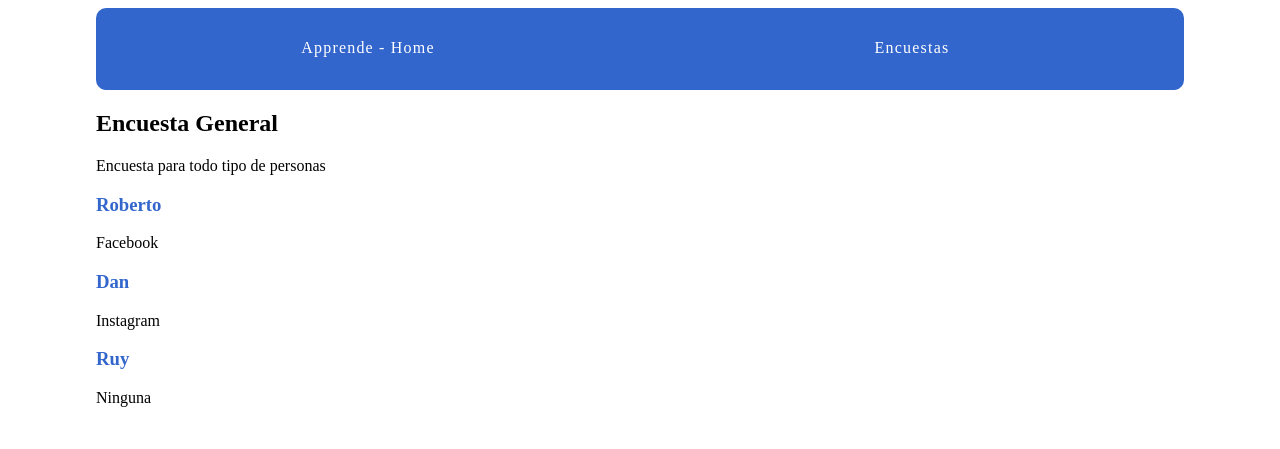
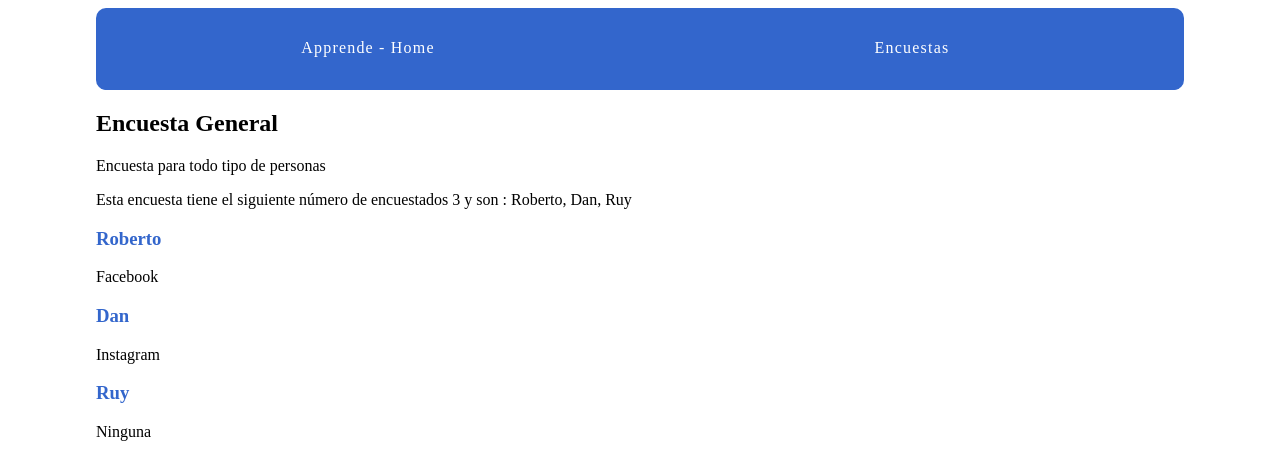
Before and after one commit to jrobertogcing/encuestasApp, a Django app: page /encuestas/1/ in a window 1280 px wide. Shown: the top 449 px of the page. Run offline with Django 3.2, Linux system fonts and the light colour scheme; data comes from the database, SQL or seed files in the repository; both versions use the stored data as it was after the commit.

Commit message:
Se agrega filtro sencillo prueba.

```diff
--- a/encuestas/menuUno/templates/encuestas/detalle_encuesta.html
+++ b/encuestas/menuUno/templates/encuestas/detalle_encuesta.html
@@ -7,6 +7,7 @@
 <article>
     <h2>{{ encuesta.title }}</h2>
     {{ encuesta.description}}
+    <p>Esta encuesta tiene el siguiente número de encuestados {{ encuesta.persona_set.count }} y son : {{ encuesta.persona_set.all|join:", " }}</p>
     <section>
         {% for persona in encuesta.persona_set.all %}
             <h3>
```
Also changed, not shown: encuestas/db.sqlite3.
